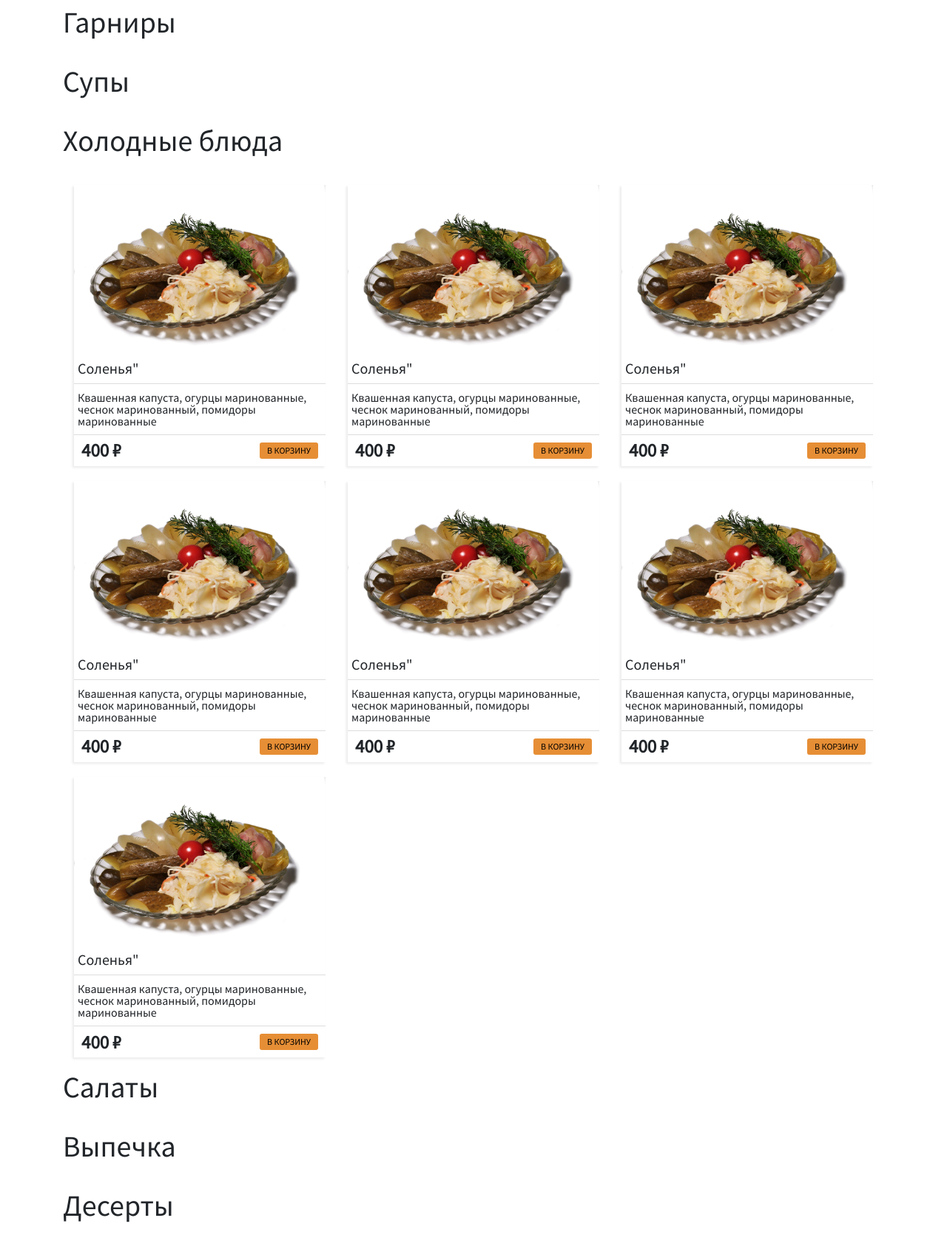
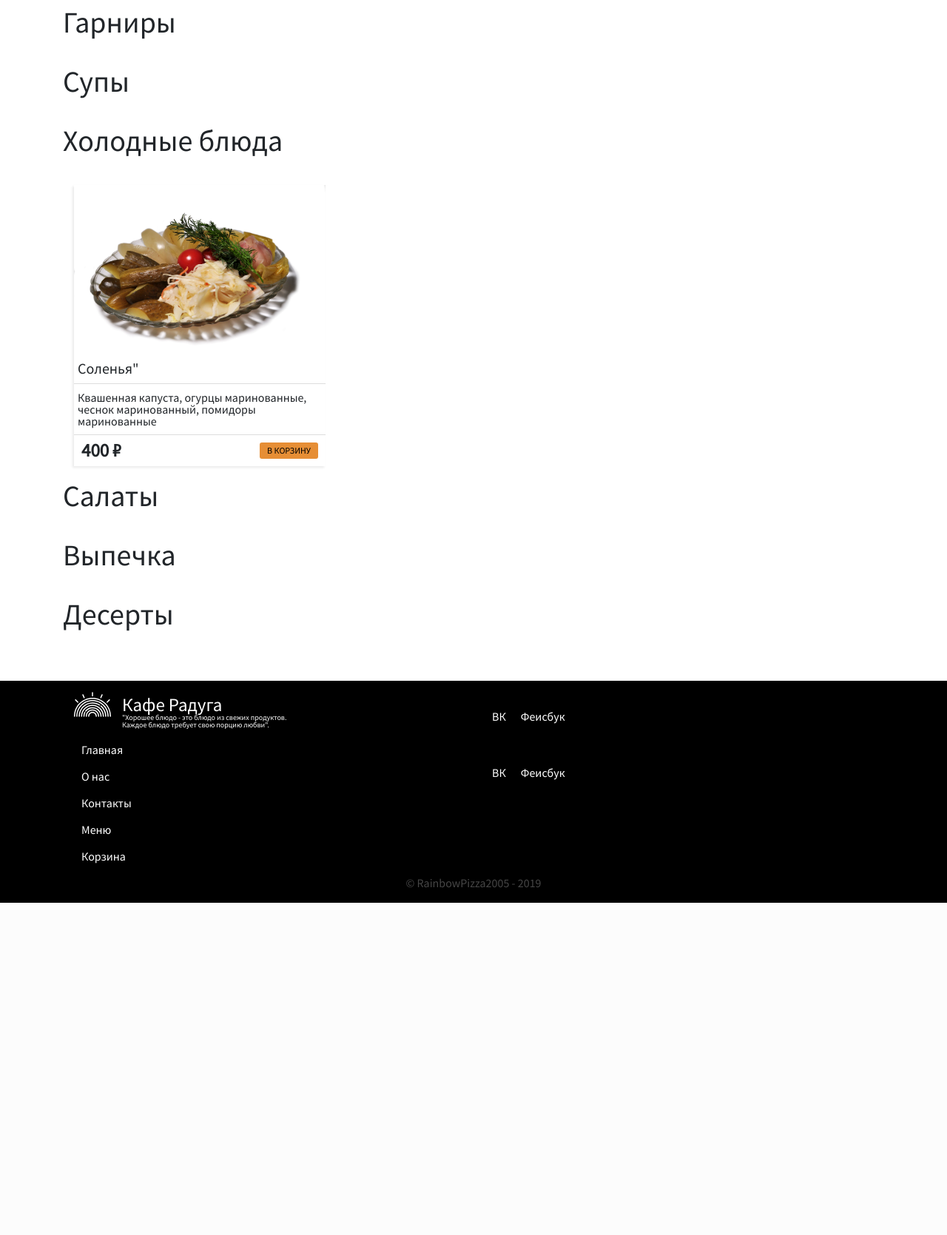
Before and after one commit to TheGreenForest/raibowcaffe, a PHP site: page /menu.php in a window 1280 px wide. Shown: the part 1013-2682 px from the top of the page at 74% size. After the commit the page ends 2233 px from the top, so only its background shows below. Run offline with PHP 8.4, Linux system fonts and the light colour scheme.

Commit message:
Якоря

```diff
--- a/menu.php
+++ b/menu.php
@@ -15,7 +15,7 @@
     <div class="content">
 
         <div class="container">
-            <h1>Пицца</h1>
+            <h1><a name="pizza"></a>Пицца</h1>
             <div class="article flex">
 
                 <div class="item-wrapper col-md-4">
@@ -35,31 +35,31 @@
 
 
 
-            <h1>Суши</h1>
+            <h1><a name="sushi"></a>Суши</h1>
             <div class="article flex">
 
             </div>
-            <h1>Горячие блюда</h1>
+            <h1><a name="hot"></a>Горячие блюда</h1>
             <div class="article flex">
 
             </div>
-            <h1>Шашлык</h1>
+            <h1><a name="shashlik"></a>Шашлык</h1>
             <div class="article flex">
 
             </div>
-            <h1>Паста</h1>
+            <h1><a name="pasta"></a>Паста</h1>
             <div class="article flex">
 
             </div>
-            <h1>Гарниры</h1>
+            <h1><a name="garnir"></a>Гарниры</h1>
             <div class="article flex">
 
             </div>
-            <h1>Супы</h1>
+            <h1><a name="soup"></a>Супы</h1>
             <div class="article flex">
 
             </div>
-            <h1>Холодные блюда</h1>
+            <h1><a name="cold"></a>Холодные блюда</h1>
             <div class="article flex">
                 <div class="item-wrapper col-md-4">
                     <div class="item-card ">
@@ -72,85 +72,23 @@
                         </div>
                     </div>
                 </div>
-                <div class="item-wrapper col-md-4">
-                    <div class="item-card ">
-                        <img src="/image/menu/cold/solenya.jpg" alt="">
-                        <h2>Соленья"</h2>
-                        <p>Квашенная капуста, огурцы маринованные, чеснок маринованный, помидоры маринованные</p>
-                        <div class="buy flex">
-                            <p>400 <span style="font-size: 25px;">₽</span></p>
-                            <button class="add-cart">В корзину</button>
-                        </div>
-                    </div>
-                </div>
-                <div class="item-wrapper col-md-4">
-                    <div class="item-card ">
-                        <img src="/image/menu/cold/solenya.jpg" alt="">
-                        <h2>Соленья"</h2>
-                        <p>Квашенная капуста, огурцы маринованные, чеснок маринованный, помидоры маринованные</p>
-                        <div class="buy flex">
-                            <p>400 <span style="font-size: 25px;">₽</span></p>
-                            <button class="add-cart">В корзину</button>
-                        </div>
-                    </div>
-                </div>
-                <div class="item-wrapper col-md-4">
-                    <div class="item-card ">
-                        <img src="/image/menu/cold/solenya.jpg" alt="">
-                        <h2>Соленья"</h2>
-                        <p>Квашенная капуста, огурцы маринованные, чеснок маринованный, помидоры маринованные</p>
-                        <div class="buy flex">
-                            <p>400 <span style="font-size: 25px;">₽</span></p>
-                            <button class="add-cart">В корзину</button>
-                        </div>
-                    </div>
-                </div>
-                <div class="item-wrapper col-md-4">
-                    <div class="item-card ">
-                        <img src="/image/menu/cold/solenya.jpg" alt="">
-                        <h2>Соленья"</h2>
-                        <p>Квашенная капуста, огурцы маринованные, чеснок маринованный, помидоры маринованные</p>
-                        <div class="buy flex">
-                            <p>400 <span style="font-size: 25px;">₽</span></p>
-                            <button class="add-cart">В корзину</button>
-                        </div>
-                    </div>
-                </div>
-                <div class="item-wrapper col-md-4">
-                    <div class="item-card ">
-                        <img src="/image/menu/cold/solenya.jpg" alt="">
-                        <h2>Соленья"</h2>
-                        <p>Квашенная капуста, огурцы маринованные, чеснок маринованный, помидоры маринованные</p>
-                        <div class="buy flex">
-                            <p>400 <span style="font-size: 25px;">₽</span></p>
-                            <button class="add-cart">В корзину</button>
-                        </div>
-                    </div>
-                </div><div class="item-wrapper col-md-4">
-    <div class="item-card ">
-        <img src="/image/menu/cold/solenya.jpg" alt="">
-        <h2>Соленья"</h2>
-        <p>Квашенная капуста, огурцы маринованные, чеснок маринованный, помидоры маринованные</p>
-        <div class="buy flex">
-            <p>400 <span style="font-size: 25px;">₽</span></p>
-            <button class="add-cart">В корзину</button>
-        </div>
-    </div>
-</div>
+
             </div>
-            <h1>Салаты</h1>
+
+            <h1><a name="salati"></a>Салаты</h1>
             <div class="article flex">
 
             </div>
-            <h1>Выпечка</h1>
+            <h1><a name="vipechka"></a>Выпечка</h1>
             <div class="article flex">
 
             </div>
-            <h1>Десерты</h1>
+            <h1><a name="dessert"></a>Десерты</h1>
             <div class="article flex">
 
             </div>
         </div>
+
     </div>
     <?php require ('modules/footer.php');?>
 </body>
```
Also changed, not shown: modules/header.php (+11 -11 lines).
